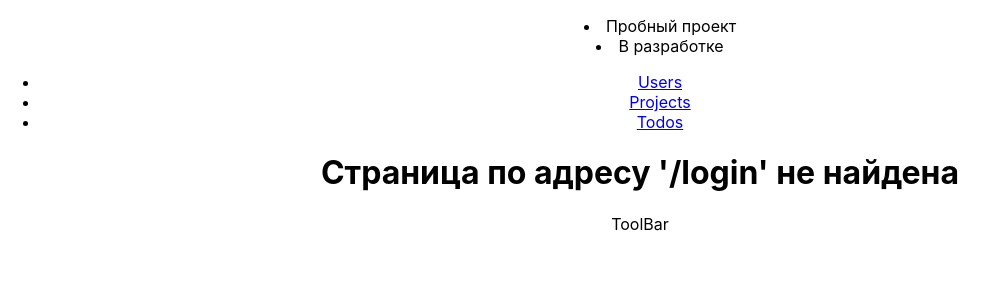
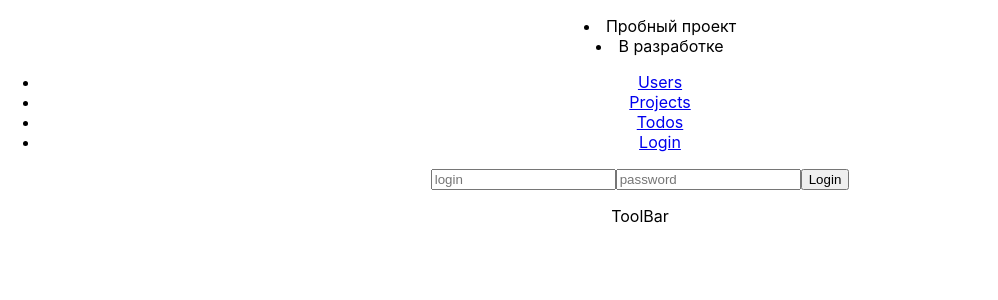
Before and after one commit to SlavicDeveloper/drf_tool, a React (Create React App) app in the folder frontend/: page /login in a window 1280 px wide. Shown: the top 300 px of the page, without its empty margins (0-998 px from the left). Built offline with nearby package versions, Linux system fonts and the light colour scheme; no server answers.

Commit message:
"Lesson_7. Login/password component"

```diff
--- a/frontend/src/App.js
+++ b/frontend/src/App.js
@@ -4,10 +4,13 @@
 import Footer from './components/footer.js';
 import Menubar from './components/menu.js';
 import './App.css';
+
 import UserList from './components/Users.js';
 import ProjectItemList from './components/Projects.js';
 import ToDoItemList from './components/ToDo.js';
+
 import {BrowserRouter, Route, Link, Switch} from 'react-router-dom';
+import LoginForm from './components/Auth.js'
 
 const NotFound404 = ({ location }) => {
   return (
@@ -77,12 +80,16 @@
                     <li>
                         <Link to='/todos'>Todos</Link>
                     </li>
+                    <li>
+                        <Link to='/login'>Login</Link>
+                    </li>
                    </ul>
                 </nav>
                 <Switch>
                         <Route exact path='/' component={() => <UserList items={this.state.users} />}  />
                         <Route exact path='/projects' component={() => <ProjectItemList items={this.state.projects} />}  />
                         <Route exact path='/todos' component={() => <ToDoItemList items={this.state.todos} />}  />
+                        <Route exact path='/login' component={() => <LoginForm />} />
                         <Route component={NotFound404} />
                 </Switch>
                 <Footer />
--- /dev/null
+++ b/frontend/src/components/Auth.js
@@ -0,0 +1,35 @@
+import React from 'react'
+
+
+class LoginForm extends React.Component {
+    constructor(props) {
+      super(props)
+      this.state = {login: '', password: ''}
+    }
+
+    handleChange(event)
+    {
+        this.setState(
+                {
+                    [event.target.name]: event.target.value
+                }
+            );
+    }
+
+    handleSubmit(event) {
+      console.log(this.state.login + ' ' + this.state.password)
+      event.preventDefault()
+    }
+
+    render() {
+      return (
+        <form onSubmit={(event)=> this.handleSubmit(event)}>
+            <input type="text" name="login" placeholder="login" value={this.state.login} onChange={(event)=>this.handleChange(event)} />
+            <input type="password" name="password" placeholder="password" value={this.state.password} onChange={(event)=>this.handleChange(event)} />
+            <input type="submit" value="Login" />
+        </form>
+      );
+    }
+  }
+
+  export default LoginForm
```
